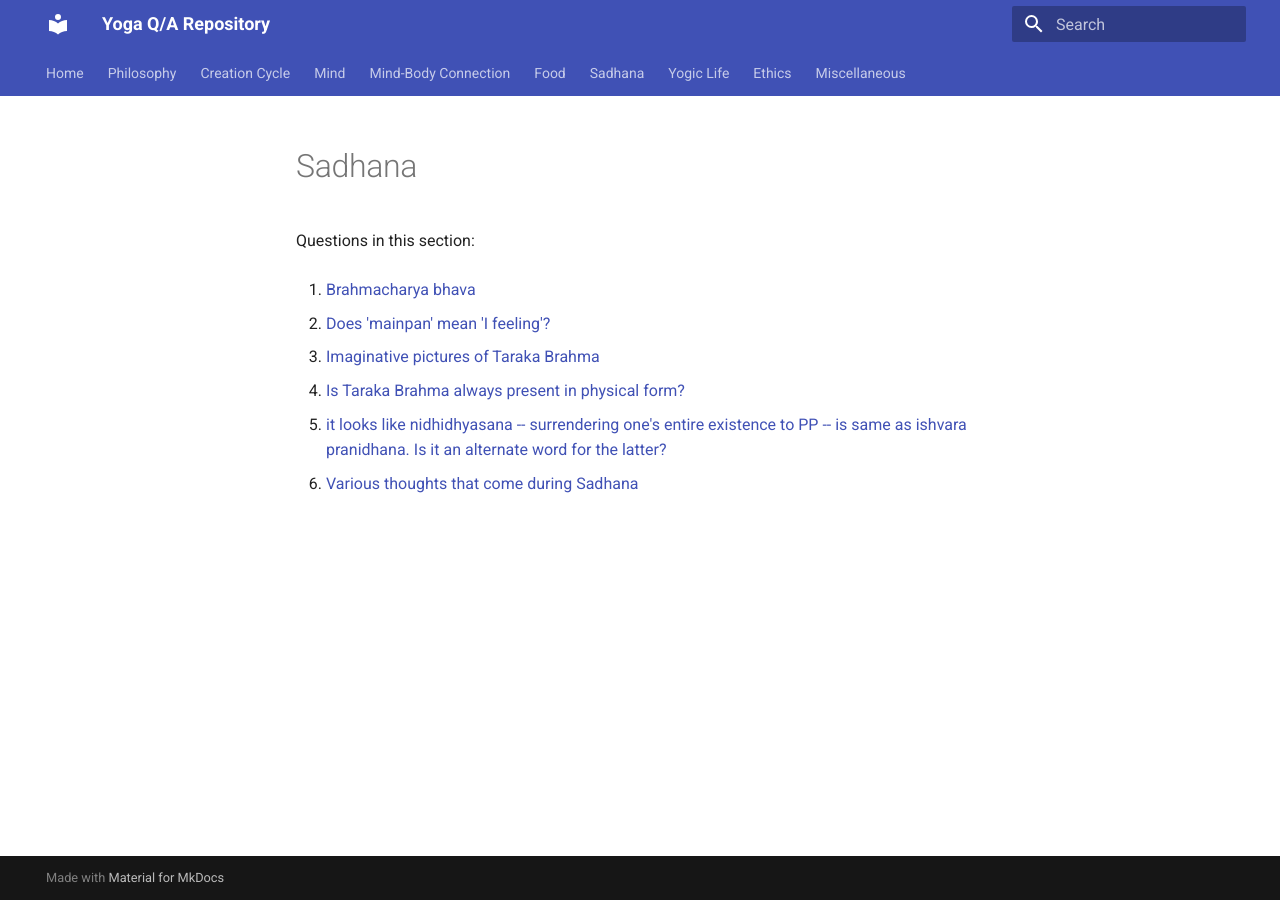
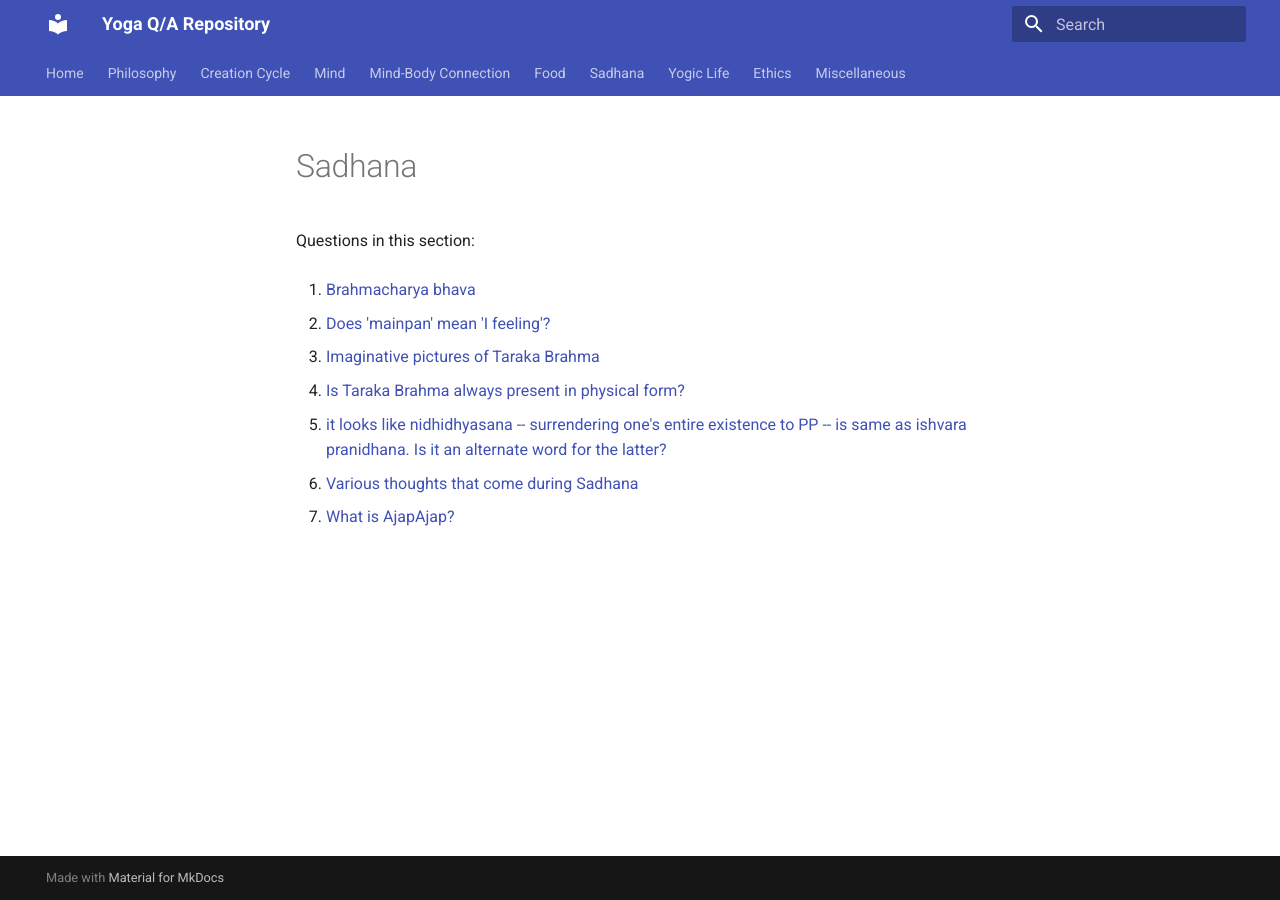
Before and after one commit to yogiclife/yoga-qa, an MkDocs documentation site: the page built from docs/sadhana/README.md, in a window 1280 px wide. Built offline with MkDocs 1.6.1 and Material for MkDocs 9.7.7, drawn with Linux system fonts in a browser that asks for light colours.

Commit message:
Update topic indices [skip ci]

```diff
--- a/docs/sadhana/README.md
+++ b/docs/sadhana/README.md
@@ -13,3 +13,5 @@ Questions in this section:
 5. [it looks like nidhidhyasana -- surrendering one's entire existence to PP -- is same as ishvara pranidhana. Is it an alternate word for the latter?](it-looks-like-nidhidhyasana-surrendering-ones-entire-existence-to-pp-is-same-as-ishvara-pranidhana-is-it-an-alternate-word-for-the-latter-20260629-083701.md)
 
 6. [Various thoughts that come during Sadhana](various-thoughts-that-come-during-sadhana-20260629-083034.md)
+
+7. [What is AjapAjap?](what-is-ajapajap-20260629-104312.md)
```
